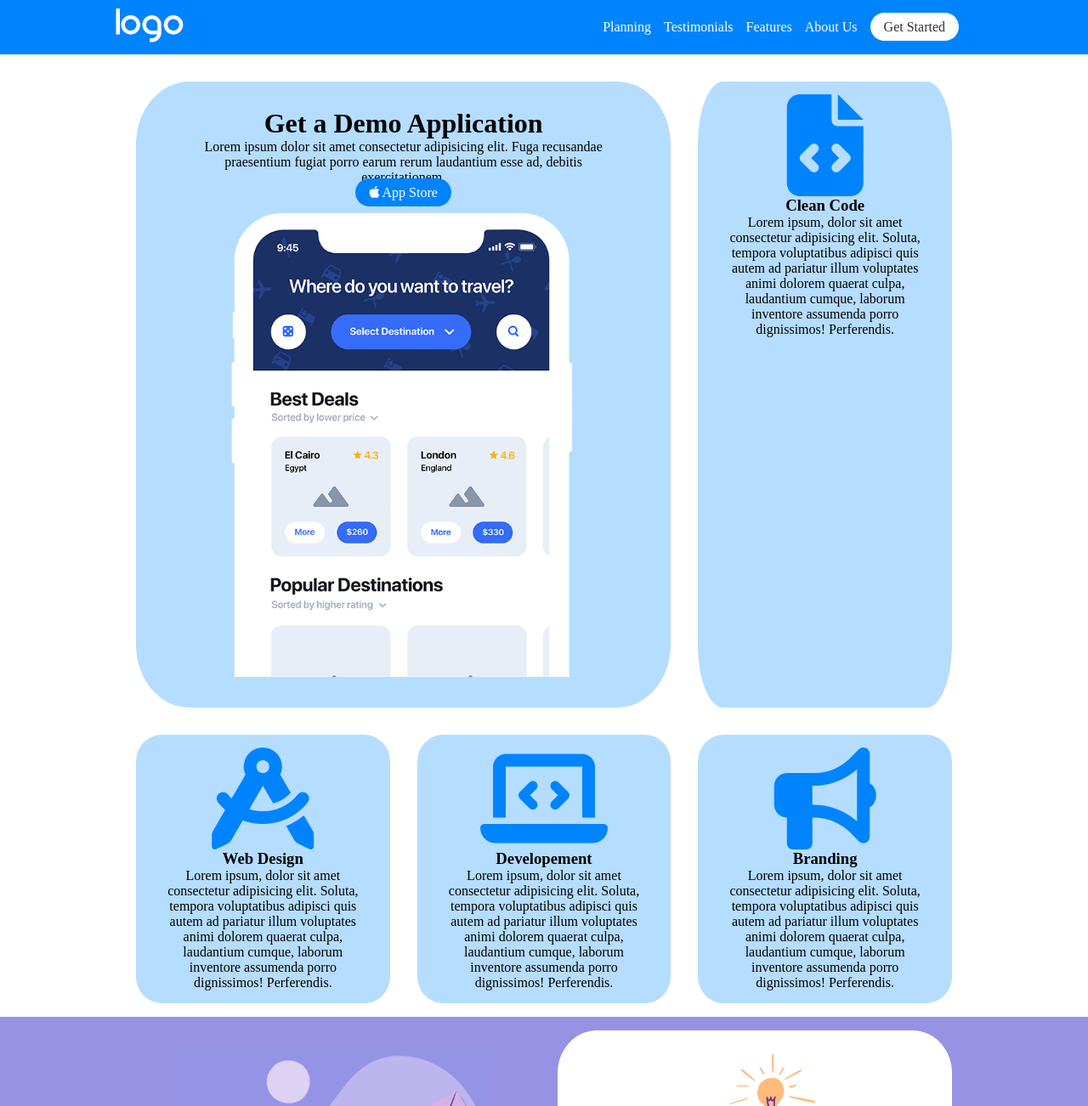
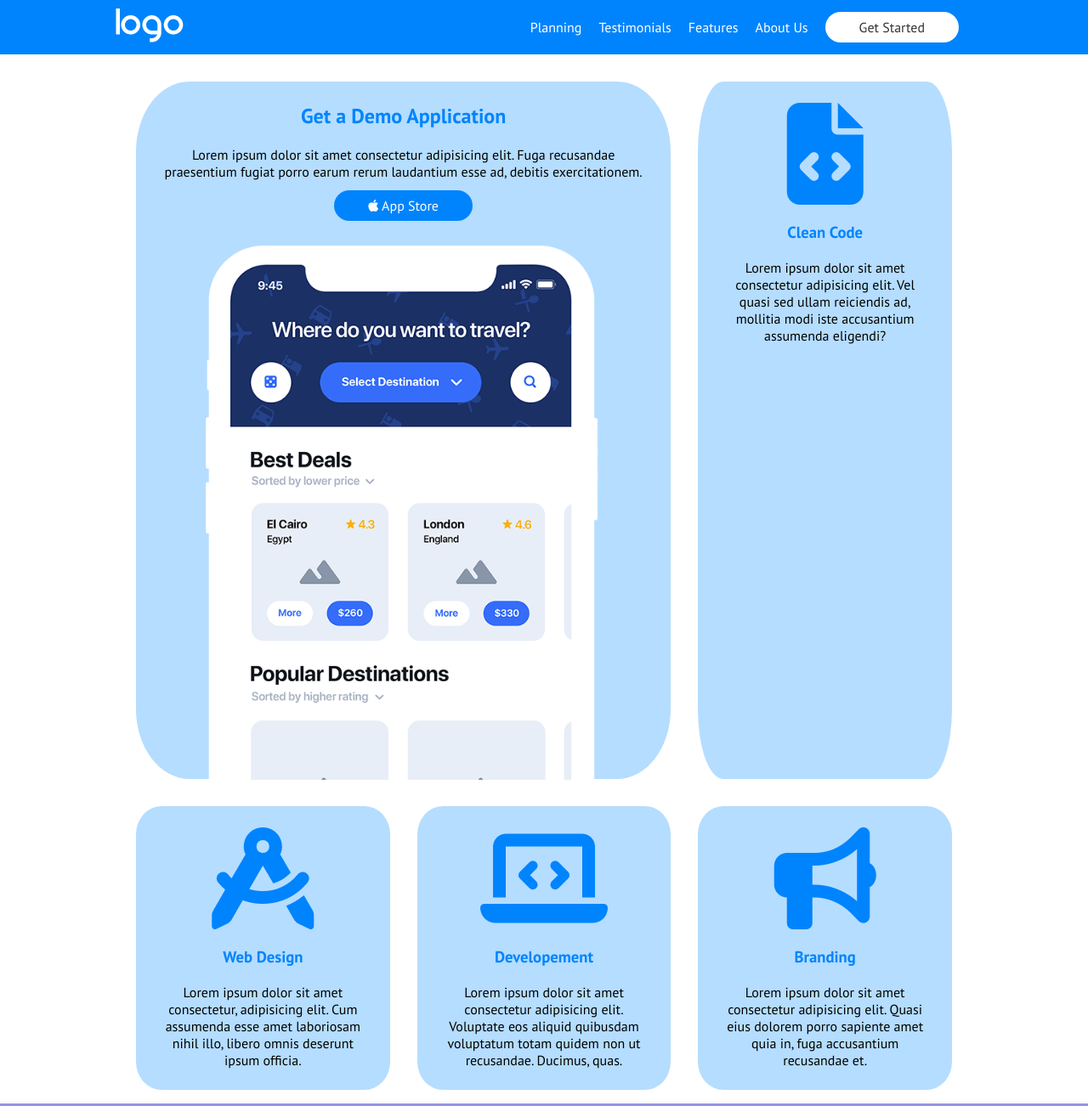
Before and after one commit to antden99/htmlcss-responsive-layout, a plain HTML site: page index.html in a window 1280 px wide. Shown: the top 1302 px of the page at 85% size. Drawn offline with Linux system fonts and the light colour scheme.

Commit message:
add changes in demo_section

```diff
--- a/assets/style.css
+++ b/assets/style.css
@@ -2,7 +2,7 @@
     margin: 0;
     padding: 0;
     box-sizing: border-box;
-
+    font-family: 'PT Sans', sans-serif;
 }
 
 img {
@@ -19,7 +19,6 @@ img {
 
 .flex {
     display: flex;
-    justify-content: space-between;
     align-items: center;
 }
 
@@ -29,7 +28,6 @@ img {
 
 .f_color_invert {
     filter: invert();
-
 }
 
 a {
@@ -38,7 +36,7 @@ a {
 
 .btn {
     background-color: var(--blue-color);
-    padding: 0.5rem 1rem;
+    padding: 0.5rem 2.5rem;
     border-radius: 20px;
     color: white;
 
@@ -50,9 +48,15 @@ a {
     margin: auto;
     text-align: center;
 }
-.distance{
-    gap: 15px;
+
+.distance {
+    gap: 20px;
 }
+
+.space {
+    justify-content: space-between;
+}
+
 .row {
     display: flex;
     flex-wrap: wrap;
@@ -68,9 +72,11 @@ a {
     right: 0;
     z-index: 1;
 }
-#site_main{
+
+#site_main {
     padding-top: 80px;
 }
+
 #section_strategic {
     background-color: var(--violet-color);
 }
@@ -79,11 +85,11 @@ a {
     background-color: var(--violet-color);
 }
 
-#section_started{
+#section_started {
     background-color: var(--violet-color);
 }
 
-#site_footer{
+#site_footer {
     background-color: var(--black-color);
 }
 
@@ -93,9 +99,13 @@ a {
 
 .card {
     background-color: var(--light-blue-color);
-    padding: 5% 10%;
+    padding: 25px;
     border-radius: 10%;
     height: 100%;
+}
+
+.negative_bot {
+    margin-bottom: -30px;
 }
 
 .border {
@@ -127,16 +137,23 @@ a {
 .color_white {
     color: white;
 }
-.color_black{
+
+.color_black {
     color: var(--black-color);
 }
+
 .color_violet {
-    color:var(--violet-color);
+    color: var(--violet-color);
 }
 
-.right_list{
+.color_blue {
+    color: var(--blue-color);
+}
+
+.right_list {
     display: none;
 }
+
 /*MEDIA TYPES*/
 
 @media screen and (min-width:768px) {
@@ -162,15 +179,15 @@ a {
         width: calc((100% / 12) *4);
     }
 
-    .right_hamburger{
+    .right_hamburger {
         display: none;
     }
 
-    .right_list{
+    .right_list {
         display: block;
     }
 }
 
-.row.distance{
+.row.distance {
     list-style: none;
 }
--- a/index.html
+++ b/index.html
@@ -9,12 +9,15 @@
     <link rel="stylesheet" href="https://cdnjs.cloudflare.com/ajax/libs/font-awesome/6.5.1/css/all.min.css"
         integrity="sha512-DTOQO9RWCH3ppGqcWaEA1BIZOC6xxalwEsw9c2QQeAIftl+Vegovlnee1c9QX4TctnWMn13TZye+giMm8e2LwA=="
         crossorigin="anonymous" referrerpolicy="no-referrer" />
+    <link rel="preconnect" href="https://fonts.googleapis.com">
+    <link rel="preconnect" href="https://fonts.gstatic.com" crossorigin>
+    <link href="https://fonts.googleapis.com/css2?family=PT+Sans:wght@400;700&display=swap" rel="stylesheet">
 </head>
 
 <body>
 
     <header id="site_header">
-        <div class="container flex">
+        <div class="container flex space">
             <div class="left_logo"><img src="./assets/img/logo.png" alt=""></div>
             <div class="right_hamburger f_color_invert"><i class="fa-solid fa-bars"></i></div>
             <div class="right_list ">
@@ -35,9 +38,9 @@
             <div class="container">
                 <div class="row">
                     <div class="col-12 col-tablet-8">
-                        <div class="card ">
-                            <div>
-                                <h1>Get a Demo Application</h1>
+                        <div class="card flex flex_column distance">
+                            <div class="color_blue">
+                                <h2>Get a Demo Application</h2>
                             </div>
                             <div>
                                 <p>Lorem ipsum dolor sit amet consectetur adipisicing elit. Fuga recusandae praesentium
@@ -46,23 +49,20 @@
                             <div>
                                 <a href="#" class="btn"><i class="fa-brands fa-apple"></i> App Store</a>
                             </div>
-                            <div>
+                            <div class="negative_bot">
                                 <img src="./assets/img/phone.png" alt="">
                             </div>
                         </div>
                     </div>
                     <div class="col-12 col-tablet-4">
-                        <div class="card ">
+                        <div class="card flex flex_column distance">
                             <div><i class="fa-solid fa-file-code size_font"></i></div>
-                            <div>
+                            <div class="color_blue">
                                 <h3>Clean Code</h3>
                             </div>
                             <div>
-                                <p>Lorem ipsum, dolor sit amet consectetur adipisicing elit. Soluta, tempora
-                                    voluptatibus
-                                    adipisci quis autem ad pariatur illum voluptates animi dolorem quaerat culpa,
-                                    laudantium
-                                    cumque, laborum inventore assumenda porro dignissimos! Perferendis.</p>
+                                <p>Lorem ipsum dolor sit amet consectetur adipisicing elit. Vel quasi sed ullam
+                                    reiciendis ad, mollitia modi iste accusantium assumenda eligendi?</p>
                             </div>
                         </div>
                     </div>
@@ -70,50 +70,41 @@
 
                 <div class="row">
                     <div class="col-12 col-tablet-4">
-                        <div class="card ">
+                        <div class="card flex flex_column distance">
                             <div><i class="fa-solid fa-compass-drafting size_font"></i></div>
-                            <div>
+                            <div class="color_blue">
                                 <h3>Web Design</h3>
                             </div>
                             <div>
-                                <p>Lorem ipsum, dolor sit amet consectetur adipisicing elit. Soluta, tempora
-                                    voluptatibus
-                                    adipisci quis autem ad pariatur illum voluptates animi dolorem quaerat culpa,
-                                    laudantium
-                                    cumque, laborum inventore assumenda porro dignissimos! Perferendis.</p>
+                                <p>Lorem ipsum dolor sit amet consectetur, adipisicing elit. Cum assumenda esse amet
+                                    laboriosam nihil illo, libero omnis deserunt ipsum officia.</p>
                             </div>
 
                         </div>
                     </div>
                     <div class="col-12 col-tablet-4">
-                        <div class="card ">
+                        <div class="card flex flex_column distance">
                             <div><i class="fa-solid fa-laptop-code size_font"></i></div>
-                            <div>
+                            <div class="color_blue">
                                 <h3>Developement</h3>
                             </div>
                             <div>
-                                <p>Lorem ipsum, dolor sit amet consectetur adipisicing elit. Soluta, tempora
-                                    voluptatibus
-                                    adipisci quis autem ad pariatur illum voluptates animi dolorem quaerat culpa,
-                                    laudantium
-                                    cumque, laborum inventore assumenda porro dignissimos! Perferendis.</p>
+                                <p>Lorem ipsum dolor sit amet consectetur adipisicing elit. Voluptate eos aliquid
+                                    quibusdam voluptatum totam quidem non ut recusandae. Ducimus, quas.</p>
                             </div>
 
 
                         </div>
                     </div>
                     <div class="col-12 col-tablet-4">
-                        <div class="card ">
+                        <div class="card flex flex_column distance">
                             <div><i class="fa-solid fa-bullhorn size_font"></i></div>
-                            <div>
+                            <div class="color_blue">
                                 <h3>Branding</h3>
                             </div>
                             <div>
-                                <p>Lorem ipsum, dolor sit amet consectetur adipisicing elit. Soluta, tempora
-                                    voluptatibus
-                                    adipisci quis autem ad pariatur illum voluptates animi dolorem quaerat culpa,
-                                    laudantium
-                                    cumque, laborum inventore assumenda porro dignissimos! Perferendis.</p>
+                                <p>Lorem ipsum dolor sit amet consectetur adipisicing elit. Quasi eius dolorem porro
+                                    sapiente amet quia in, fuga accusantium recusandae et.</p>
                             </div>
 
                         </div>
@@ -127,9 +118,9 @@
             <div class="container">
                 <div class="row">
                     <div class="col-12 col-desktop-6">
-                        <div class="card violet">
-                            <div>
-                                <img src="./assets/img/planning1.png" alt="">
+                        <div class="card violet flex flex_column distance">
+
+                            <div><img src="./assets/img/planning1.png" alt=""></div>
                             <div>
                                 <h2 class="f_color_invert">Strategic Planning</h2>
                             </div>
@@ -138,13 +129,13 @@
                                     amet
                                     accusantium magnam dolor perspiciatis error. Veritatis, quisquam veniam.</p>
                             </div>
-                            </div>
+
                         </div>
 
                     </div>
                     <div class="col-12 col-desktop-6">
-                        <div class="card white ">
-                            <div>
+                        <div class="card white flex flex_column distance">
+
                             <img src="./assets/img/planning2.png" alt="">
                             <div>
                                 <h2>App Development</h2>
@@ -154,7 +145,7 @@
                                     tempora
                                     saepe obcaecati delectus aspernatur ratione et molestias ea.</p>
                             </div>
-                            </div>
+
                         </div>
 
                     </div>
@@ -166,7 +157,7 @@
         <div id="section_testimonials">
             <div class="container">
                 <div class="row">
-                    <div class="col-12">
+                    <div class="col-12 flex flex_column distance">
                         <div>TESTIMONIALS</div>
                         <div>
                             <h2>We are committed expert parents</h2>
@@ -180,7 +171,7 @@
                     </div>
 
                     <div class="col-12 viole">
-                        <div class="card flex violet">
+                        <div class="card flex violet flex flex_column distance">
                             <div><img src="./assets/img/testimonial1.jpg" alt="" class="border"></div>
                             <div class="f_color_invert">
                                 <p>
@@ -194,7 +185,7 @@
                     </div>
 
                     <div class="col-12 viole">
-                        <div class="card flex violet">
+                        <div class="card flex violet flex flex_column distance">
                             <div><img src="./assets/img/testimonial2.jpg" alt="" class="border"></div>
                             <div class="f_color_invert">
                                 <p>
@@ -208,7 +199,7 @@
                     </div>
 
                     <div class="col-12 viole">
-                        <div class="card flex violet">
+                        <div class="card flex violet flex flex_column distance">
                             <div><img src="./assets/img/testimonial3.jpg" alt="" class="border"></div>
                             <div class="f_color_invert">
                                 <p>
@@ -228,14 +219,14 @@
             <div class="container">
                 <div class="row">
                     <div class="col-12">
-                        <div class="card violet">
+                        <div class="card violet ">
                             <div>
                                 <h2 class="f_color_invert">Benefits of working with us</h2>
                             </div>
                         </div>
                     </div>
                     <div class="col-12 col-tablet-6 col-desktop-4">
-                        <div class="card white">
+                        <div class="card white flex flex_column distance">
                             <div>
                                 01
                             </div>
@@ -255,7 +246,7 @@
                     </div>
 
                     <div class="col-12 col-tablet-6 col-desktop-4">
-                        <div class="card white">
+                        <div class="card white flex flex_column distance">
                             <div>
                                 01
                             </div>
@@ -275,7 +266,7 @@
                     </div>
 
                     <div class="col-12 col-tablet-6 col-desktop-4">
-                        <div class="card white">
+                        <div class="card white flex flex_column distance">
                             <div>
                                 01
                             </div>
@@ -295,7 +286,7 @@
                     </div>
 
                     <div class="col-12 col-tablet-6 col-desktop-4">
-                        <div class="card white">
+                        <div class="card white flex flex_column distance">
                             <div>
                                 01
                             </div>
@@ -315,7 +306,7 @@
                     </div>
 
                     <div class="col-12 col-tablet-6 col-desktop-4">
-                        <div class="card white">
+                        <div class="card white flex flex_column distance">
                             <div>
                                 01
                             </div>
@@ -335,7 +326,7 @@
                     </div>
 
                     <div class="col-12 col-tablet-6 col-desktop-4">
-                        <div class="card white">
+                        <div class="card white flex flex_column distance">
                             <div>
                                 01
                             </div>
@@ -362,8 +353,8 @@
             <div class="container">
                 <div class="row">
                     <div class="col-12 col-tablet-8">
-                        <div class="card white">
-                            <div>
+                        <div class="card white ">
+                            <div class="flex flex_column distance">
                                 <h2 class="color_violet">About us</h2>
                                 <p>
                                     Lorem ipsum dolor sit amet consectetur adipisicing elit. Placeat, dolore? Accusamus
@@ -394,7 +385,7 @@
         </div>
 
         <div id="section_started">
-            <div class="container">
+            <div class="container flex flex_column distance">
                 <div>GET STARTED</div>
                 <div>
                     <h3>Simlpe, Transparent Pricing</h3>
@@ -419,7 +410,7 @@
 
 
     <div id="site_footer">
-        <div class="container">
+        <div class="container flex flex_column distance">
             <div class="f_color_invert">Lorem ipsum dolor sit amet consectetur adipisicing elit. Nulla molestiae omnis
                 voluptatibus modi laborum aliquam alias aliquid consequatur soluta facere?</div>
             <div>
```
Lines whose indentation alone changed are shown as unchanged.
